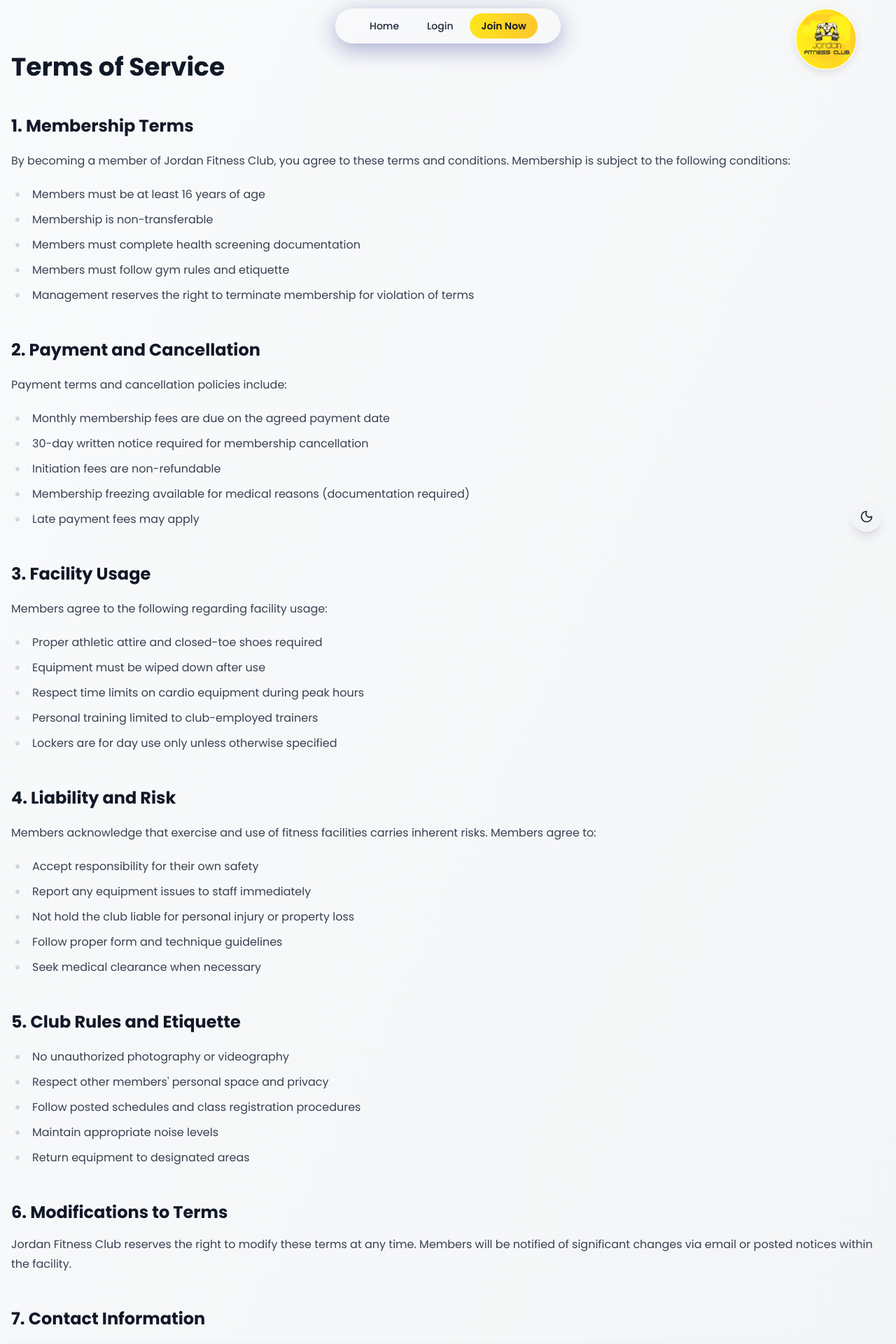
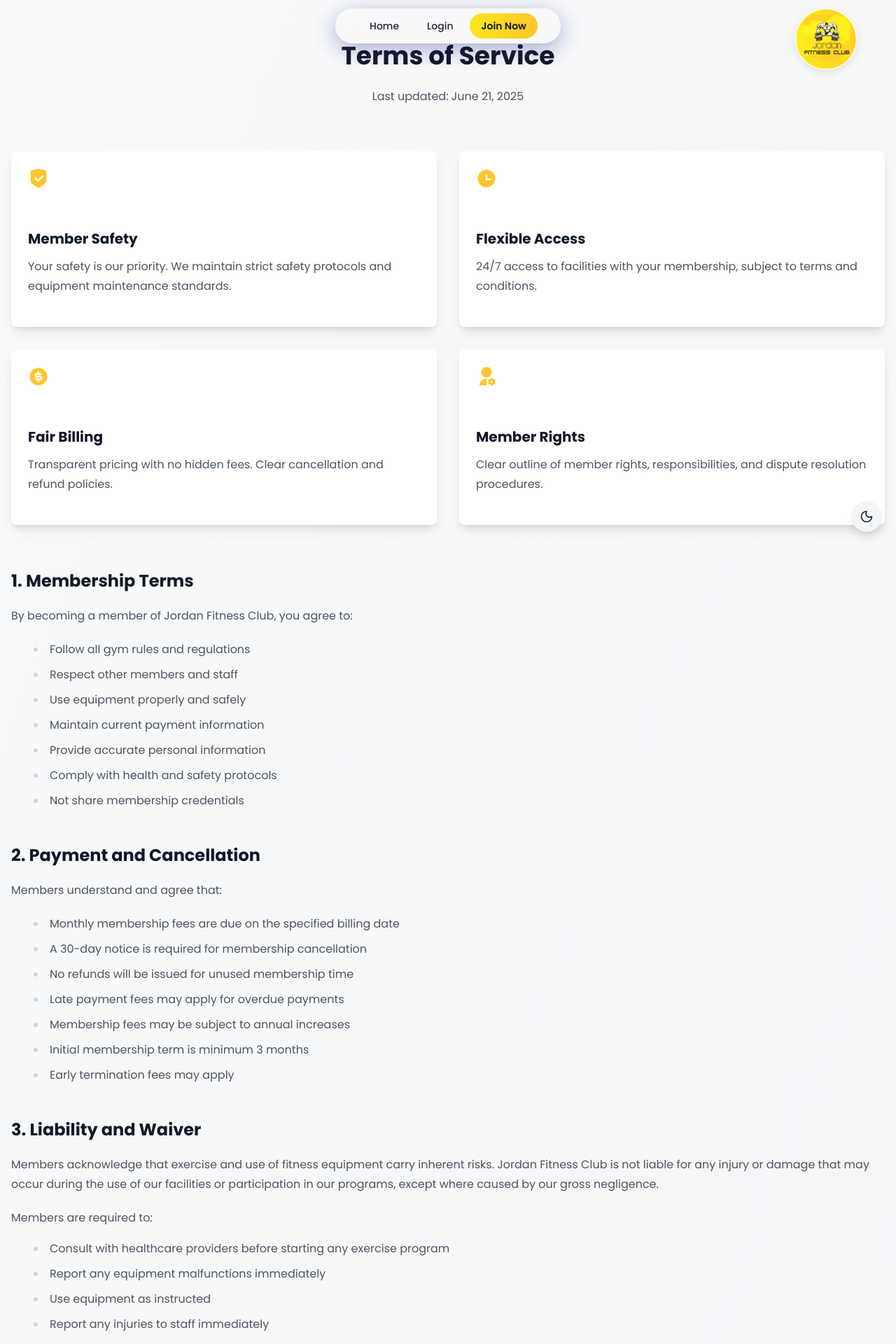
Before and after one commit to Arjun140205/Jordan-Fitness-Club, a React (Vite) app in the folder client/: page /terms in a window 1280 px wide. Shown: the part 20-1940 px from the top of the page at 70% size. Built offline with nearby package versions, Linux system fonts and the light colour scheme; no server answers.

Commit message:
updated: cleaned up Terms content and visual layout

```diff
--- a/client/src/pages/Terms.jsx
+++ b/client/src/pages/Terms.jsx
@@ -1,118 +1,181 @@
 import { motion } from "framer-motion";
+import { RiShieldCheckFill, RiTimeFill, RiMoneyDollarCircleFill, RiUserSettingsFill } from 'react-icons/ri';
 
 const Terms = () => {
   return (
-    <div className="pt-24 pb-12">
-      <div className="max-w-[var(--max-width)] mx-auto px-4">
-        <motion.h1
-          initial={{ y: 20, opacity: 0 }}
-          animate={{ y: 0, opacity: 1 }}
-          className="text-4xl font-bold mb-8"
-        >
-          Terms of Service
-        </motion.h1>
-
+    <motion.div
+      initial={{ opacity: 0 }}
+      animate={{ opacity: 1 }}
+      className="min-h-screen py-20 px-4"
+    >
+      <div className="max-w-[var(--max-width)] mx-auto">
         <motion.div
           initial={{ y: 20, opacity: 0 }}
           animate={{ y: 0, opacity: 1 }}
-          transition={{ delay: 0.2 }}
-          className="prose max-w-none"
+          className="prose dark:prose-invert max-w-none"
         >
-          <section className="mb-8">
-            <h2 className="text-2xl font-bold mb-4">1. Membership Terms</h2>
-            <div className="space-y-4">
-              <p>
-                By becoming a member of Jordan Fitness Club, you agree to these terms and conditions. Membership is subject to the following conditions:
-              </p>
-              <ul className="list-disc pl-6">
-                <li>Members must be at least 16 years of age</li>
-                <li>Membership is non-transferable</li>
-                <li>Members must complete health screening documentation</li>
-                <li>Members must follow gym rules and etiquette</li>
-                <li>Management reserves the right to terminate membership for violation of terms</li>
+          <div className="text-center mb-16">
+            <h1 className="text-4xl font-bold text-gray-900 dark:text-white mb-6">
+              Terms of Service
+            </h1>
+            <p className="text-gray-600 dark:text-gray-400 max-w-2xl mx-auto">
+              Last updated: June 21, 2025
+            </p>
+          </div>
+
+          <div className="grid grid-cols-1 md:grid-cols-2 gap-8 mb-16">
+            {keyPoints.map((point, index) => (
+              <motion.div
+                key={point.title}
+                initial={{ y: 20, opacity: 0 }}
+                animate={{ y: 0, opacity: 1 }}
+                transition={{ delay: index * 0.1 }}
+                className="bg-white dark:bg-gray-800 p-6 rounded-lg shadow-lg"
+              >
+                <span className="text-[var(--secondary-color)] text-3xl mb-4 inline-block">
+                  {point.icon}
+                </span>
+                <h3 className="text-xl font-bold text-gray-900 dark:text-white mb-3">
+                  {point.title}
+                </h3>
+                <p className="text-gray-600 dark:text-gray-400">
+                  {point.description}
+                </p>
+              </motion.div>
+            ))}
+          </div>
+
+          <section className="mb-12">
+            <h2 className="text-2xl font-bold text-gray-900 dark:text-white mb-4">1. Membership Terms</h2>
+            <div className="space-y-4 text-gray-600 dark:text-gray-400">
+              <p>By becoming a member of Jordan Fitness Club, you agree to:</p>
+              <ul className="list-disc list-inside space-y-2">
+                <li>Follow all gym rules and regulations</li>
+                <li>Respect other members and staff</li>
+                <li>Use equipment properly and safely</li>
+                <li>Maintain current payment information</li>
+                <li>Provide accurate personal information</li>
+                <li>Comply with health and safety protocols</li>
+                <li>Not share membership credentials</li>
               </ul>
             </div>
           </section>
 
-          <section className="mb-8">
-            <h2 className="text-2xl font-bold mb-4">2. Payment and Cancellation</h2>
-            <div className="space-y-4">
-              <p>Payment terms and cancellation policies include:</p>
-              <ul className="list-disc pl-6">
-                <li>Monthly membership fees are due on the agreed payment date</li>
-                <li>30-day written notice required for membership cancellation</li>
-                <li>Initiation fees are non-refundable</li>
-                <li>Membership freezing available for medical reasons (documentation required)</li>
-                <li>Late payment fees may apply</li>
+          <section className="mb-12">
+            <h2 className="text-2xl font-bold text-gray-900 dark:text-white mb-4">2. Payment and Cancellation</h2>
+            <div className="space-y-4 text-gray-600 dark:text-gray-400">
+              <p>Members understand and agree that:</p>
+              <ul className="list-disc list-inside space-y-2">
+                <li>Monthly membership fees are due on the specified billing date</li>
+                <li>A 30-day notice is required for membership cancellation</li>
+                <li>No refunds will be issued for unused membership time</li>
+                <li>Late payment fees may apply for overdue payments</li>
+                <li>Membership fees may be subject to annual increases</li>
+                <li>Initial membership term is minimum 3 months</li>
+                <li>Early termination fees may apply</li>
               </ul>
             </div>
           </section>
 
-          <section className="mb-8">
-            <h2 className="text-2xl font-bold mb-4">3. Facility Usage</h2>
-            <div className="space-y-4">
-              <p>Members agree to the following regarding facility usage:</p>
-              <ul className="list-disc pl-6">
-                <li>Proper athletic attire and closed-toe shoes required</li>
-                <li>Equipment must be wiped down after use</li>
-                <li>Respect time limits on cardio equipment during peak hours</li>
-                <li>Personal training limited to club-employed trainers</li>
-                <li>Lockers are for day use only unless otherwise specified</li>
+          <section className="mb-12">
+            <h2 className="text-2xl font-bold text-gray-900 dark:text-white mb-4">3. Liability and Waiver</h2>
+            <div className="space-y-4 text-gray-600 dark:text-gray-400">
+              <p>
+                Members acknowledge that exercise and use of fitness equipment carry inherent risks.
+                Jordan Fitness Club is not liable for any injury or damage that may occur during
+                the use of our facilities or participation in our programs, except where caused by
+                our gross negligence.
+              </p>
+              <p>
+                Members are required to:
+              </p>
+              <ul className="list-disc list-inside space-y-2">
+                <li>Consult with healthcare providers before starting any exercise program</li>
+                <li>Report any equipment malfunctions immediately</li>
+                <li>Use equipment as instructed</li>
+                <li>Report any injuries to staff immediately</li>
               </ul>
             </div>
           </section>
 
-          <section className="mb-8">
-            <h2 className="text-2xl font-bold mb-4">4. Liability and Risk</h2>
-            <div className="space-y-4">
-              <p>
-                Members acknowledge that exercise and use of fitness facilities carries inherent risks. Members agree to:
-              </p>
-              <ul className="list-disc pl-6">
-                <li>Accept responsibility for their own safety</li>
-                <li>Report any equipment issues to staff immediately</li>
-                <li>Not hold the club liable for personal injury or property loss</li>
-                <li>Follow proper form and technique guidelines</li>
-                <li>Seek medical clearance when necessary</li>
+          <section className="mb-12">
+            <h2 className="text-2xl font-bold text-gray-900 dark:text-white mb-4">4. Facility Rules</h2>
+            <div className="space-y-4 text-gray-600 dark:text-gray-400">
+              <p>Members must:</p>
+              <ul className="list-disc list-inside space-y-2">
+                <li>Wear appropriate athletic attire and footwear</li>
+                <li>Wipe down equipment after use</li>
+                <li>Return weights and equipment to designated areas</li>
+                <li>Respect facility hours of operation</li>
+                <li>Follow any posted safety guidelines</li>
+                <li>Maintain personal hygiene</li>
+                <li>Use lockers only during workout sessions</li>
               </ul>
             </div>
           </section>
 
-          <section className="mb-8">
-            <h2 className="text-2xl font-bold mb-4">5. Club Rules and Etiquette</h2>
-            <div className="space-y-4">
-              <ul className="list-disc pl-6">
-                <li>No unauthorized photography or videography</li>
-                <li>Respect other members' personal space and privacy</li>
-                <li>Follow posted schedules and class registration procedures</li>
-                <li>Maintain appropriate noise levels</li>
-                <li>Return equipment to designated areas</li>
-              </ul>
+          <section className="mb-12">
+            <h2 className="text-2xl font-bold text-gray-900 dark:text-white mb-4">5. Electronic Communications</h2>
+            <div className="space-y-4 text-gray-600 dark:text-gray-400">
+              <p>
+                By using our services, you consent to receive communications from us electronically,
+                including emails, texts, and push notifications. You can opt out of marketing
+                communications while continuing to receive essential service updates.
+              </p>
             </div>
           </section>
 
-          <section className="mb-8">
-            <h2 className="text-2xl font-bold mb-4">6. Modifications to Terms</h2>
-            <p>
-              Jordan Fitness Club reserves the right to modify these terms at any time. Members will be notified of significant changes via email or posted notices within the facility.
-            </p>
-          </section>
-
-          <section className="mb-8">
-            <h2 className="text-2xl font-bold mb-4">7. Contact Information</h2>
-            <div className="bg-gray-100 p-4 rounded">
-              <p>For questions about these terms, please contact:</p>
-              <p>Email: terms@jordanfitnessclub.com</p>
-              <p>Phone: (555) 123-4567</p>
-              <p>Address: 123 Fitness Avenue, City, State 12345</p>
+          <section className="mb-12">
+            <h2 className="text-2xl font-bold text-gray-900 dark:text-white mb-4">6. Modifications</h2>
+            <div className="space-y-4 text-gray-600 dark:text-gray-400">
+              <p>
+                Jordan Fitness Club reserves the right to modify these terms at any time.
+                Members will be notified of any changes through email or posted notices
+                within the facility. Continued use of our services after such modifications
+                constitutes acceptance of the updated terms.
+              </p>
             </div>
           </section>
 
-          <p className="text-sm text-gray-600">Last Updated: June 14, 2025</p>
+          <section>
+            <h2 className="text-2xl font-bold text-gray-900 dark:text-white mb-4">Contact</h2>
+            <p className="text-gray-600 dark:text-gray-400">
+              For questions about these terms, please contact us at{" "}
+              <a
+                href="mailto:terms@jordanfitnessclub.com"
+                className="text-[var(--secondary-color)]"
+              >
+                terms@jordanfitnessclub.com
+              </a>
+            </p>
+          </section>
         </motion.div>
       </div>
-    </div>
+    </motion.div>
   );
 };
 
+const keyPoints = [
+  {
+    title: "Member Safety",
+    description: "Your safety is our priority. We maintain strict safety protocols and equipment maintenance standards.",
+    icon: <RiShieldCheckFill />
+  },
+  {
+    title: "Flexible Access",
+    description: "24/7 access to facilities with your membership, subject to terms and conditions.",
+    icon: <RiTimeFill />
+  },
+  {
+    title: "Fair Billing",
+    description: "Transparent pricing with no hidden fees. Clear cancellation and refund policies.",
+    icon: <RiMoneyDollarCircleFill />
+  },
+  {
+    title: "Member Rights",
+    description: "Clear outline of member rights, responsibilities, and dispute resolution procedures.",
+    icon: <RiUserSettingsFill />
+  }
+];
+
 export default Terms;
```
